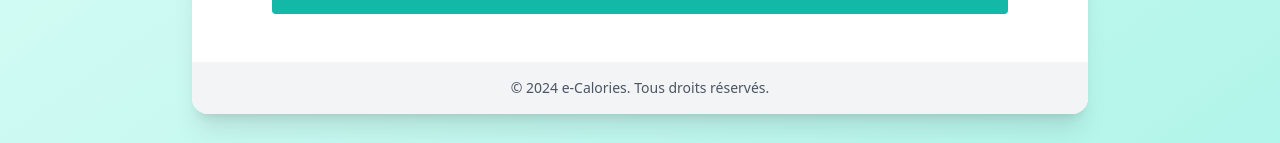
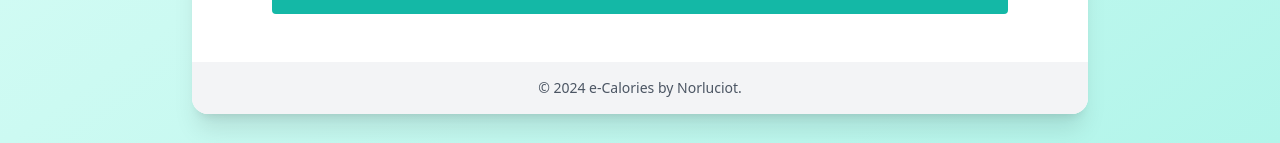
Before and after one commit to Norluciot/e-Calorie, a React (Create React App) app: page / in a window 1280 px wide. Shown: the part 782-925 px from the top of the page. Built offline with nearby package versions, Linux system fonts and the light colour scheme.

Commit message:
by Norluciot

```diff
--- a/src/App.tsx
+++ b/src/App.tsx
@@ -32,7 +32,7 @@ const App: React.FC = () => {
               </Routes>
             </main>
             <footer className="bg-gray-100 py-4 px-6 text-center text-gray-600 text-sm">
-              © 2024 e-Calories. Tous droits réservés.
+              © 2024 e-Calories by Norluciot.
             </footer>
           </motion.div>
         </div>
```
